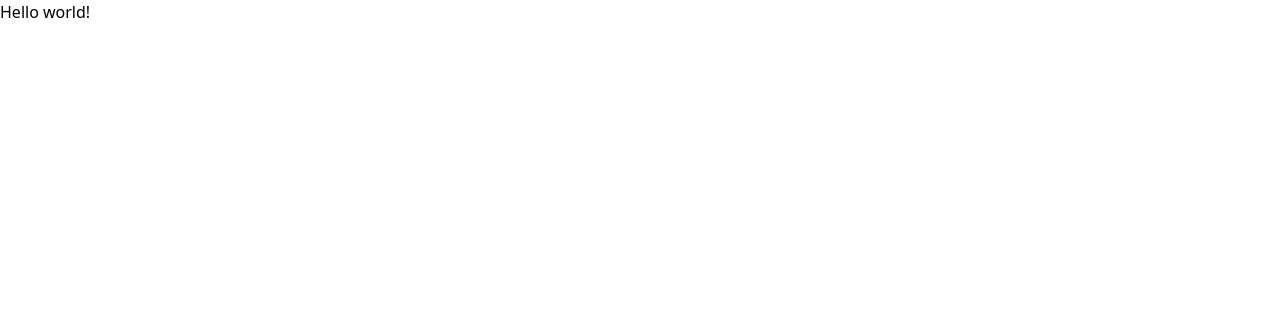
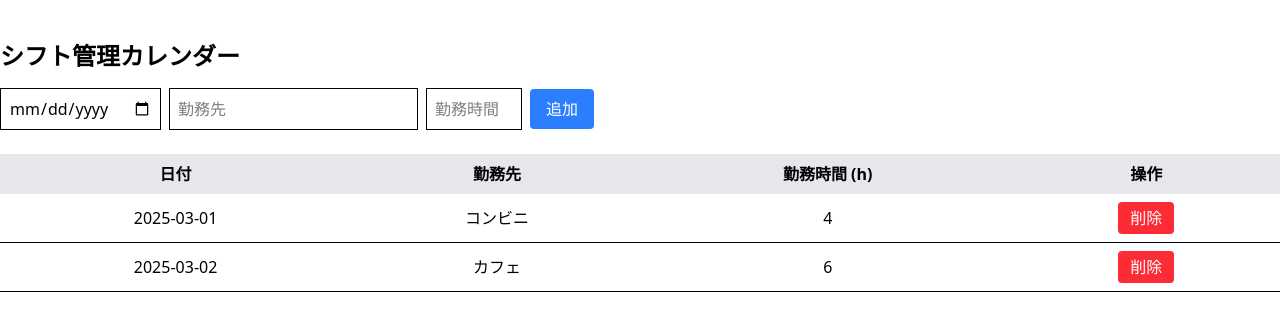
Before and after one commit to FirasAguel/baito-income-tracker, a Next.js app: page / in a window 1280 px wide. Shown: the top 322 px of the page. Built offline with nearby package versions, Linux system fonts and the light colour scheme.

Commit message:
feat: add simple shift tracking list

```diff
--- a/src/app/page.tsx
+++ b/src/app/page.tsx
@@ -1,7 +1,104 @@
-export default function Home() {
+// src/pages/shift/index.tsx
+'use client';
+
+import { useState } from 'react';
+
+interface Shift {
+  id: number;
+  date: string;
+  job: string;
+  hours: number;
+}
+
+export default function ShiftCalendar() {
+  const [shifts, setShifts] = useState<Shift[]>([
+    { id: 1, date: '2025-03-01', job: 'コンビニ', hours: 4 },
+    { id: 2, date: '2025-03-02', job: 'カフェ', hours: 6 },
+  ]);
+
+  const [newShift, setNewShift] = useState<Partial<Shift>>({});
+  const [error, setError] = useState<string | null>(null);
+
+  const addShift = () => {
+    if (newShift.date && newShift.job && newShift.hours) {
+      setShifts([...shifts, { id: Date.now(), ...newShift } as Shift]);
+      setNewShift({});
+      setError(null);
+    } else {
+      setError('日付、勤務先、勤務時間をすべて入力してください。');
+    }
+  };
+
+  const deleteShift = (id: number) => {
+    setShifts(shifts.filter((shift) => shift.id !== id));
+  };
+
   return (
-    <main>
-      <div>Hello world!</div>
-    </main>
+    <div className="container mx-auto py-10">
+      <h1 className="mb-4 text-2xl font-bold">シフト管理カレンダー</h1>
+
+      {error && <div className="mb-4 text-red-500">{error}</div>}
+
+      {/* シフト入力フォーム */}
+      <div className="mb-6">
+        <input
+          type="date"
+          className="mr-2 border p-2"
+          value={newShift.date || ''}
+          onChange={(e) => setNewShift({ ...newShift, date: e.target.value })}
+        />
+        <input
+          type="text"
+          placeholder="勤務先"
+          className="mr-2 border p-2"
+          value={newShift.job || ''}
+          onChange={(e) => setNewShift({ ...newShift, job: e.target.value })}
+        />
+        <input
+          type="number"
+          placeholder="勤務時間"
+          className="mr-2 w-24 border p-2"
+          value={newShift.hours || ''}
+          onChange={(e) =>
+            setNewShift({ ...newShift, hours: Number(e.target.value) })
+          }
+        />
+        <button
+          onClick={addShift}
+          className="rounded bg-blue-500 px-4 py-2 text-white"
+        >
+          追加
+        </button>
+      </div>
+
+      {/* シフト表示一覧 */}
+      <table className="min-w-full table-auto">
+        <thead>
+          <tr className="bg-gray-200">
+            <th className="px-4 py-2">日付</th>
+            <th className="px-4 py-2">勤務先</th>
+            <th className="px-4 py-2">勤務時間 (h)</th>
+            <th className="px-4 py-2">操作</th>
+          </tr>
+        </thead>
+        <tbody>
+          {shifts.map((shift) => (
+            <tr key={shift.id} className="border-b">
+              <td className="px-4 py-2 text-center">{shift.date}</td>
+              <td className="px-4 py-2 text-center">{shift.job}</td>
+              <td className="px-4 py-2 text-center">{shift.hours}</td>
+              <td className="px-4 py-2 text-center">
+                <button
+                  onClick={() => deleteShift(shift.id)}
+                  className="rounded bg-red-500 px-3 py-1 text-white"
+                >
+                  削除
+                </button>
+              </td>
+            </tr>
+          ))}
+        </tbody>
+      </table>
+    </div>
   );
 }
```
